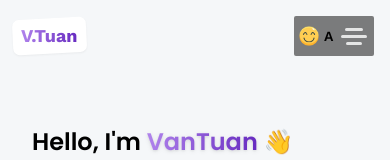
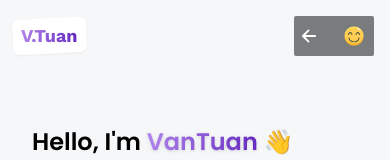
Before and after one commit to tuanngv244/3d_porfolio, a React (Vite) app: page /about in a window 390 px wide. Shown: the top 160 px of the page. Built offline with nearby package versions, Linux system fonts and the light colour scheme; no server answers.

Commit message:
change icon

```diff
--- a/src/assets/icons/index.js
+++ b/src/assets/icons/index.js
@@ -26,6 +26,7 @@ import arrow from "./arrow.svg";
 import contact from "./contact.svg";
 import soundon from "./soundon.png";
 import arrowBlack from "./arrow-black.svg";
+import arrowBlackPrev from "./arrow-back-outline.svg";
 import soundoff from "./soundoff.png";
 
 export {
@@ -58,4 +59,5 @@ export {
   soundon,
   soundoff,
   arrowBlack,
+  arrowBlackPrev,
 };
--- a/src/components/Navbar.jsx
+++ b/src/components/Navbar.jsx
@@ -1,6 +1,7 @@
 import { NavLink } from "react-router-dom";
 import { useState } from "react";
 import Smile from "../assets/images/smile.png";
+import { arrowBlackPrev } from "../assets/icons";
 
 const Navbar = () => {
   const [openNav, setOpenNav] = useState(false);
@@ -15,7 +16,10 @@ const Navbar = () => {
         </NavLink>
         <nav className="nav">
           <div className={`navList ${openNav ? "active" : ""}`}>
-            <img className="w-[20px] h-[20px]" src={Smile} />
+            <img
+              className={`w-[20px] h-[20px] ${openNav ? "0" : "mr-[10px]"}`}
+              src={arrowBlackPrev}
+            />
             <NavLink
               to="/about"
               className={({ isActive }) =>
@@ -45,9 +49,7 @@ const Navbar = () => {
             onClick={() => setOpenNav((prev) => !prev)}
             className="hamburger"
           >
-            <span></span>
-            <span></span>
-            <span></span>
+            <img className="w-[20px] h-[20px]" src={Smile} />
           </div>
         </nav>
       </div>
--- a/src/index.css
+++ b/src/index.css
@@ -320,7 +320,7 @@ body:has(.card[data-color="green"]:hover) {
 
 @media screen and (max-width: 768px) {
   .nav {
-    --w-navbar-mobile: 195px;
+    --w-navbar-mobile: 200px;
     .navList {
       gap: 0 5px;
       padding: 0 5px;
```
Also changed, not shown: src/assets/icons/arrow-back-outline.svg (added).
